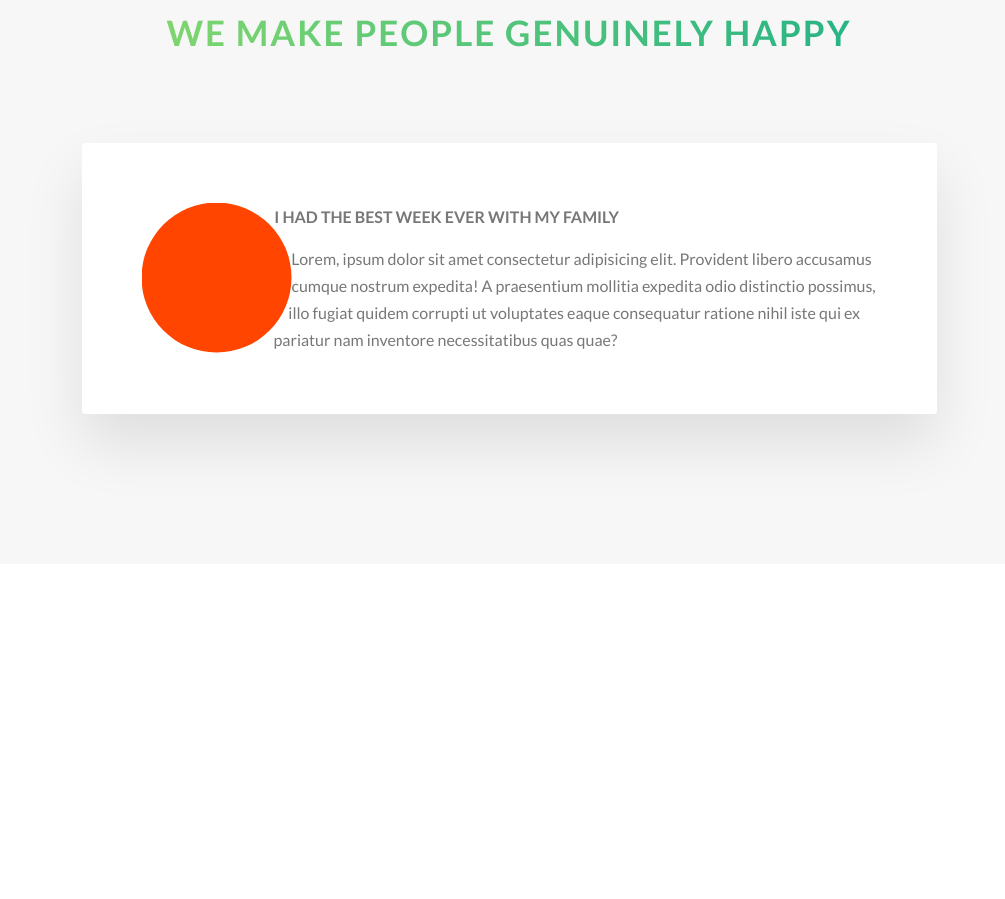
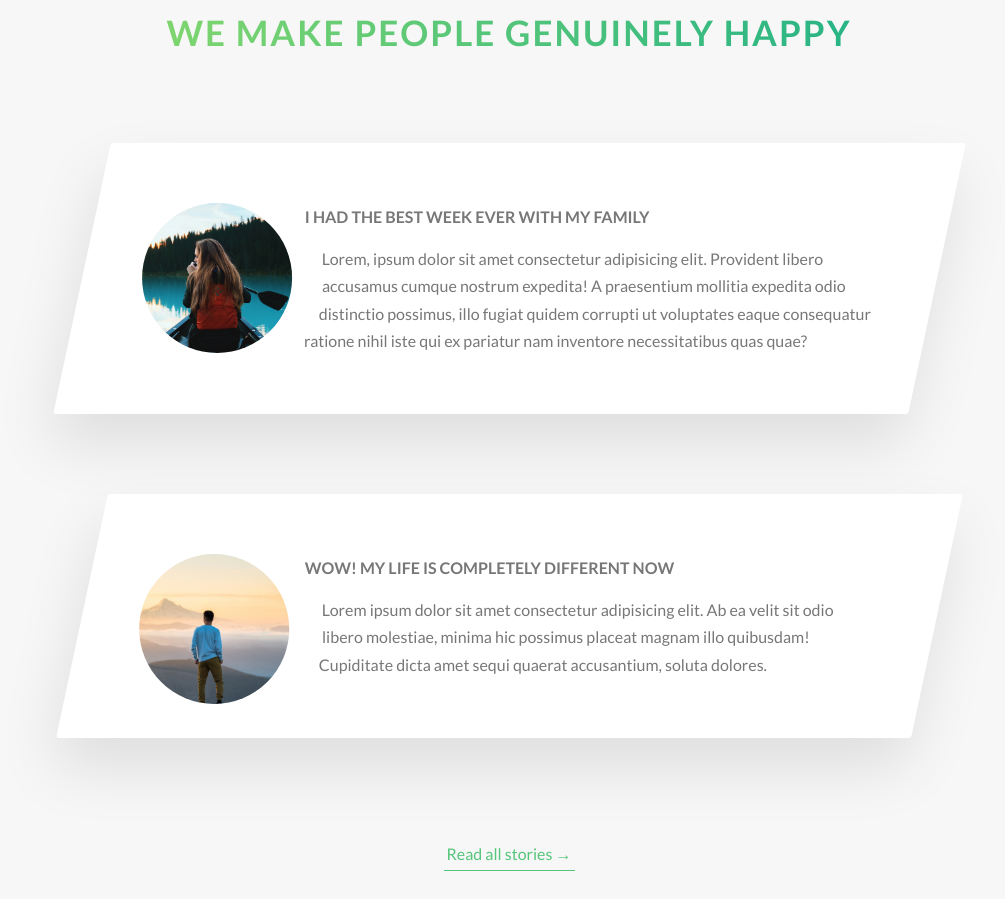
Before and after one commit to vibraniumSwaleh/wander, a website: page public/index.html in a window 1280 px wide. Shown: the part 3431-4330 px from the top of the page, without its empty margins (131-1136 px from the left). Before the commit the page ends 4025 px from the top, so only its background shows below. Drawn offline with Linux system fonts and the light colour scheme.

Commit message:
complete stories section

```diff
--- a/public/index.html
+++ b/public/index.html
@@ -252,7 +252,14 @@
 
         <div class="row">
           <div class="story">
-            <figure class="story__shape"></figure>
+            <figure class="story__shape">
+              <img
+                src="/img/nat-8.jpg"
+                alt="Person on a tour"
+                class="story__img"
+              />
+              <figcaption class="story__caption">Mary Smith</figcaption>
+            </figure>
 
             <div class="story__text">
               <h3 class="heading-tertiary u-margin-bottom-small">
@@ -268,6 +275,35 @@
               </p>
             </div>
           </div>
+        </div>
+
+        <div class="row">
+          <div class="story">
+            <figure class="story__shape">
+              <img
+                src="/img/nat-9.jpg"
+                alt="Person on a tour"
+                class="story__img"
+              />
+              <figcaption class="story__caption">Jack Wilson</figcaption>
+            </figure>
+
+            <div class="story__text">
+              <h3 class="heading-tertiary u-margin-bottom-small">
+                Wow! My life is completely different now
+              </h3>
+              <p>
+                Lorem ipsum dolor sit amet consectetur adipisicing elit. Ab ea
+                velit sit odio libero molestiae, minima hic possimus placeat
+                magnam illo quibusdam! Cupiditate dicta amet sequi quaerat
+                accusantium, soluta dolores.
+              </p>
+            </div>
+          </div>
+        </div>
+
+        <div class="u-center-text u-margin-top-huge">
+          <a href="#" class="btn-text">Read all stories &rarr;</a>
         </div>
       </section>
     </main>
--- a/sass/components/_story.scss
+++ b/sass/components/_story.scss
@@ -1,20 +1,58 @@
 .story {
   width: 75%;
+  margin: 0 auto;
+  box-shadow: 0 3rem 6rem rgba($color-black, .1);
+  background-color: $color-white;
+  border-radius: 3px;
   padding: 6rem;
-  margin: 0 auto;
+  padding-left: 9rem;
   font-size: $default-font-size;
-  box-shadow: 0 3rem 6rem rgba($color-black, .1);
-  border-radius: 3px;
-  background-color: $color-white;
+  transform: skewX(-12deg);
 
   &__shape {
     width: 15rem;
     height: 15rem;
     float: left;
-    background-color: orangered;
     -webkit-shape-outside: circle(50% at 50% 50%);
     shape-outside: circle(50% at 50% 50%);
     -webkit-clip-path: circle(50% at 50% 50%);
     clip-path: circle(50% at 50% 50%);
+    transform: translateX(-3rem) skewX(12deg);
+    position: relative;
+  }
+
+  &__img {
+    height: 100%;
+    transform: translateX(-4rem) scale(1.4);
+    transition: all 0.5s;
+  }
+
+  &__text {
+    transform: skewX(12deg);
+  }
+
+  &__caption {
+    position: absolute;
+    top: 50%;
+    left: 50%;
+    transform: translate(-50%, 20%);
+    opacity: 0;
+    color: $color-white;
+    text-transform: uppercase;
+    font-size: 1.7rem;
+    text-align: center;
+    transition: all .5s;
+    backface-visibility: hidden;
+  }
+
+  &:hover &__caption {
+    opacity: 1;
+    transform: translate(-50%, -50%);
+
+  }
+
+  &:hover &__img {
+    transform: translateX(-4rem) scale(1);
+    filter: blur(3px) brightness(80%);
   }
 }
```
Also changed, not shown: css/style.css.
